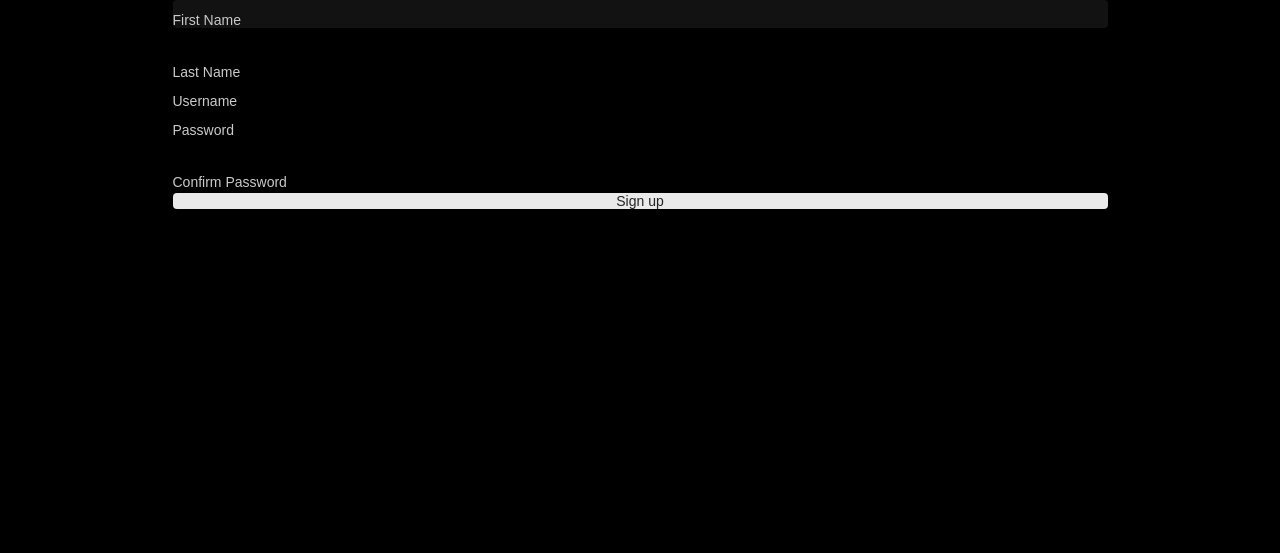
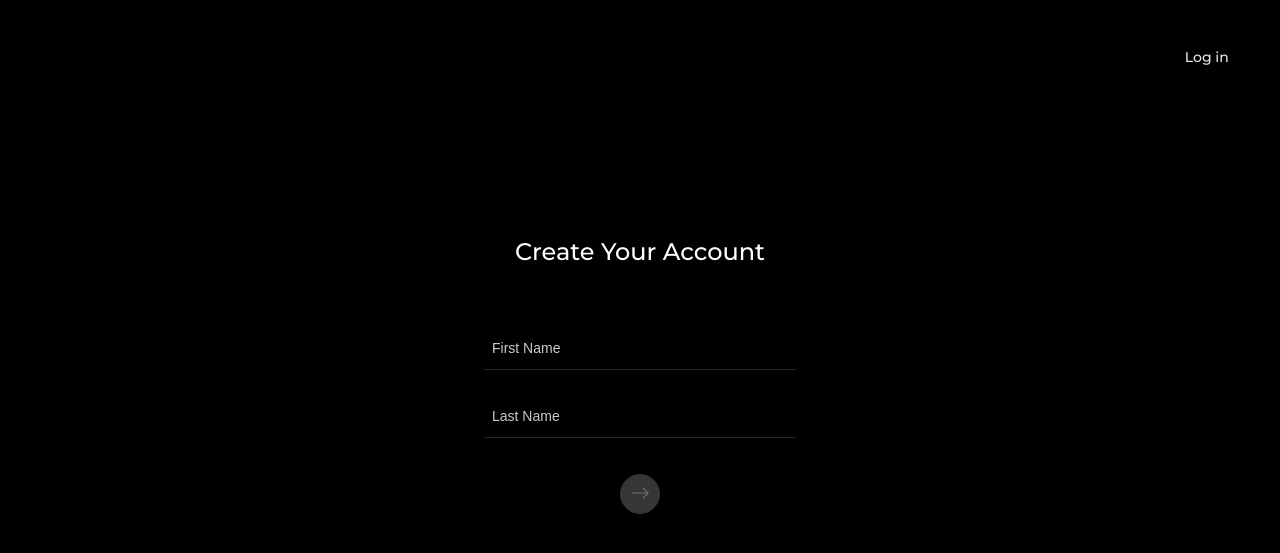
Before and after one commit to nitram/minux, a Flask app: page /signup in a window 1280 px wide. Shown: the top 553 px of the page. Run offline with Flask 2, Linux system fonts and the light colour scheme; some libraries are stand-ins or nearby versions.

Commit message:
Add styles to signup page

```diff
--- a/app.py
+++ b/app.py
@@ -95,19 +95,19 @@ def login():
     session.clear()
 
     if request.method == "POST":
-        username = request.form.get("username")
+        email = request.form.get("email")
         password = request.form.get("password")
 
         # Ensure username was submitted
-        if not username:
-            return apology("Must provide password", 403)
+        if not email:
+            return apology("Must provide email", 403)
 
         # Ensure password was submitted
         if not password:
             return apology("Must provide password", 403)
 
         # Query database for username
-        user = db.execute("SELECT * FROM users WHERE username = ?", username)
+        user = db.execute("SELECT * FROM users WHERE email = ?", email)
 
         if len(user) != 1 or not check_password_hash(user[0]['hash'], password):
             return apology("Invalid credentials", 403)
@@ -140,39 +140,34 @@ def register():
 
         firstname = request.form.get("firstname")
         lastname = request.form.get("lastname")
-        username = request.form.get("username")
+        email = request.form.get("email")
         password = request.form.get("password")
-        confirm_password = request.form.get("confirm_password")
 
         # Ensure all required data was submitted
         if not firstname:
             return apology("Must provide first name", 400)
 
-        if not username:
-            return apology("Must provide username", 400)
-
-        if not password or not confirm_password:
-            return apology("Must provide both passwords", 400)
-
-        if password != confirm_password:
-            return apology("Passwords not same", 400)
+        if not email:
+            return apology("Must provide email", 400)
 
         # Username already exists
-        username_exists = db.execute("SELECT id FROM users WHERE username = ?", username)
-        if username_exists:
+        email_exists = db.execute("SELECT id FROM users WHERE email = ?", email)
+        if email_exists:
             return apology("Username already exists", 400)
 
-        response = requests.get(f"https://avatars.dicebear.com/api/adventurer-neutral/{username}.svg")
+        # TODO
+        # - Clean up the two variables with a function
+        response = requests.get(f"https://avatars.dicebear.com/api/adventurer-neutral/{firstname.lower().replace(' ', '')}-{lastname.lower().replace(' ', '')}.svg")
         svg = response.content
 
         # Generate a password hash to store
         pw_hash = generate_password_hash(password)
 
         # Insert user into database
-        db.execute("INSERT INTO users (firstname, lastname, username, hash, pic) VALUES (?, ?, ?, ?, ?)", firstname, lastname, username, pw_hash, svg)
+        db.execute("INSERT INTO users (firstname, lastname, hash, email, pic) VALUES (?, ?, ?, ?, ?)", firstname, lastname, pw_hash, email, svg)
 
         # Remember which user has logged in
-        user = db.execute("SELECT id, pic FROM users WHERE username = ?", username)
+        user = db.execute("SELECT id, pic FROM users WHERE email = ?", email)
         session['user_id'] = user[0]['id']
         session['user_pic'] = user[0]['pic'].decode("utf-8")
 
--- a/static/styles.css
+++ b/static/styles.css
@@ -44,6 +44,7 @@ hr {
     width: 100%;
     border-radius: 4px;
     background-color: #eaeaea;
+    transition: all .1s ease-in-out;
 }
 
 .btn, .btn * {
@@ -95,10 +96,56 @@ hr {
     transform: translateX(0%);
 }
 
+.valid-btn {
+    padding: 12px;
+    margin: 12px 0;
+}
+
+.next-btn {
+    width: 40px;
+    height: 40px;
+    border-radius: 50%;
+    background: transparent;
+    border: 1px solid #fff;
+    padding: 0px;
+}
+
+.btnTrans {
+    transition: all .4s ease-out;
+}
+
+.next-btn i {
+    font-size: 20px;
+    transition: all .4s ease-out;
+}
+
+.next-btn:focus {
+    outline: 0;
+}
+
+.next-btn:hover, .next-btn:focus {
+    background-color: #fff;
+}
+
+.next-btn:hover i, .next-btn:focus i {
+    color: #000;
+}
+
+.next-btn:disabled {
+    cursor: not-allowed;
+    pointer-events: all !important;
+    border: 1px solid #363636;
+    background-color: #363636;
+}
+
+.next-btn:disabled i {
+    color: #6b6b6b;
+}
+
 .form-group {
     display: flex;
     flex-direction: column;
-    margin-bottom: 24px;
+    align-items: center;
     min-width: 320px;
 }
 
@@ -106,6 +153,7 @@ hr {
     width: 100%;
     border-radius: 4px;
     padding-top: 12px;
+    margin-bottom: 24px;
 }
 
 .form-control * {
@@ -157,25 +205,6 @@ label {
     background-color: #fff;
 }
 
-/* Reusables */
-.contained {
-    margin: auto;
-    max-width: 935px;
-}
-
-.centrized {
-    display: flex;
-    padding: 0 10px;
-}
-
-.no-height {
-    max-height: 0px;
-}
-
-.full-height {
-    min-height: 100vh;
-}
-
 
 /* Login & Register */
 .login {
@@ -185,13 +214,15 @@ label {
 }
 
 .login-title {
-    font-size: 32px;
+    font-size: 24px;
     font-weight: 500;
     margin-bottom: 60px;
 }
 
-.login-form {
-    height: 100;
+.login-form, .signup-form {
+    display: flex;
+    flex-direction: column;
+    align-items: center;
 }
 
 .login-signup {
@@ -200,13 +231,41 @@ label {
     right: 4%;
 }
 
-.valid-btn {
-    padding: 12px;
-    margin-top: 12px;
+.recover {
+    margin-top: 40px;
 }
 
-.recover {
-    margin-top: 40px;
+.form-area {
+    position: relative;
+    display: flex;
+    justify-content: center;
+    align-items: center;
+    min-width: 320px;
+    overflow: hidden;
+}
+
+.form-area .form-group {
+    transition: all .4s ease-in-out;
+}
+
+.form-area .form-group:nth-child(2) {
+    position: absolute;
+    transform: translateX(100%);
+}
+
+.back-btn {
+    background: transparent;
+    font-size: 12px;
+    color: #cacaca;
+    margin: 12px 0;
+}
+
+.back-btn:focus {
+    outline: 0;
+}
+
+.back-btn:hover, .back-btn:focus {
+    color: #fff;
 }
 
 
@@ -274,6 +333,7 @@ label {
     position: absolute;
     top: 100%;
     right: 0;
+    display: flex;
     flex-direction: column;
     border: 1px solid #242424;
     transition: all 0.1s ease-out;
@@ -477,3 +537,31 @@ label {
     justify-content: center;
     align-items: center;
 }
+
+
+/* Reusables */
+.contained {
+    margin: auto;
+    max-width: 935px;
+}
+
+.centrized {
+    display: flex;
+    padding: 0 10px;
+}
+
+.d-none {
+    display: none;
+}
+
+.hide {
+    visibility: hidden;
+}
+
+.no-height {
+    max-height: 0px;
+}
+
+.full-height {
+    min-height: 100vh;
+}
--- a/templates/layout.html
+++ b/templates/layout.html
@@ -21,9 +21,9 @@
                         <li class="nav-item">
                             <a id="profile-menu" style="cursor: pointer">
                                 {{ session['user_pic'] | safe }}
-                                <div class="profile-border" style="display: none"></div>
+                                <div class="profile-border d-none"></div>
                             </a>
-                            <div class="dropmenu" style="display: none">
+                            <div class="dropmenu d-none">
                                 <a href="/profile" class="dropitem"><div class="droparrow"></div><i class="bi bi-person"></i>Profile</a>
                                 <a href="/settings" class="dropitem"><i class="bi bi-gear-wide"></i>Settings</a>
                                 <hr>
@@ -39,14 +39,15 @@
         {% block body %}{% endblock %}
     </main>
 
+    {% if session.user_id %}
         <script type="text/javascript">
             let dropDisplay = document.querySelector('.dropmenu');
             let profileBorder = document.querySelector('.profile-border');
 
             function toggleMenu() {
-            if (dropDisplay.style.display == "none") {
-                dropDisplay.style.display = "flex";
-                profileBorder.style.display = "block";
+                if (dropDisplay.classList.contains('d-none')) {
+                    dropDisplay.classList.remove('d-none');
+                    profileBorder.classList.remove('d-none');
                 }
                 else {
                     hideMenu();
@@ -54,9 +55,9 @@
             }
 
             function hideMenu() {
-            if (dropDisplay.style.display != "none") {
-                dropDisplay.style.display = "none";
-                profileBorder.style.display = "none";
+                if (!dropDisplay.classList.contains('d-none')) {
+                    dropDisplay.classList.add('d-none');
+                    profileBorder.classList.add('d-none');
                 }
             }
 
@@ -70,6 +71,7 @@
                 });
             });
         </script>
+    {% endif %}
     {% block script %}{% endblock %}
 </body>
 </html>
--- a/templates/register.html
+++ b/templates/register.html
@@ -1,22 +1,47 @@
 {% extends "layout.html" %}
 
 {% block body %}
-    <form action="/signup" method="post">
+    <section class="centrized full-height login">
+        <h1 class="login-title">Create Your Account</h1>
+
+        <form class="signup-form" action="/signup" method="post">
+            <div class="form-area">
                 <div class="form-group">
-            <input class="form-control" autocomplete="off" autofocus name="firstname" placeholder="First Name" type="text">
+                    <label for="firstname" style="display: none;">FIRST NAME</label>
+                    <div class="form-control">
+                        <input id="firstname" name="firstname" placeholder="First Name" type="text">
                     </div>
-        <div>
-            <input class="form-control" autocomplete="off" name="lastname" placeholder="Last Name" type="text">
+
+                    <label for="lastname" style="display: none;">LAST NAME</label>
+                    <div class="form-control">
+                        <input id="lastname" name="lastname" placeholder="Last Name" type="text">
                     </div>
-        <div>
-            <input class="form-control" autocomplete="off" name="username" placeholder="Username" type="text">
                 </div>
+
                 <div class="form-group">
-            <input class="form-control" name="password" placeholder="Password" type="password">
+                    <label for="email" style="display: none;">EMAIL</label>
+                    <div class="form-control">
+                        <input tabindex="-1" id="email" name="email" placeholder="Email" type="email">
                     </div>
-        <div>
-            <input class="form-control" name="confirm_password" placeholder="Confirm Password" type="password">
+
+                    <label for="password" style="display: none;">Password</label>
+                    <div class="form-control">
+                        <input name="password" tabindex="-1" id="password" placeholder="Password" type="password">
                     </div>
-        <button class="btn" type="submit">Sign up</button>
+                </div>
+            </div>
+            <button class="valid-btn next-btn btnTrans" type="button" disabled><i class="bi bi-arrow-right"></i></button>
+            <button class="btn valid-btn d-none" type="submit" disabled>Sign up</button>
+            <button class="back-btn hide" type="button">Go back</button>
         </form>
+
+        <a href="/login" class="extra-btn login-signup" type="submit">
+            Log in
+            <span class="btn-border"></span>
+        </a>
+    </section>
 {% endblock %}
+
+{% block script %}
+    <script type="text/javascript" src="/static/register.js"></script>
+{% endblock %}
```
Also changed, not shown: static/login.js (renamed from static/buttons.js, +7 -6 lines), static/register.js (added, +80 -0 lines), templates/login.html (+6 -5 lines). Lines whose indentation alone changed are shown as unchanged.
